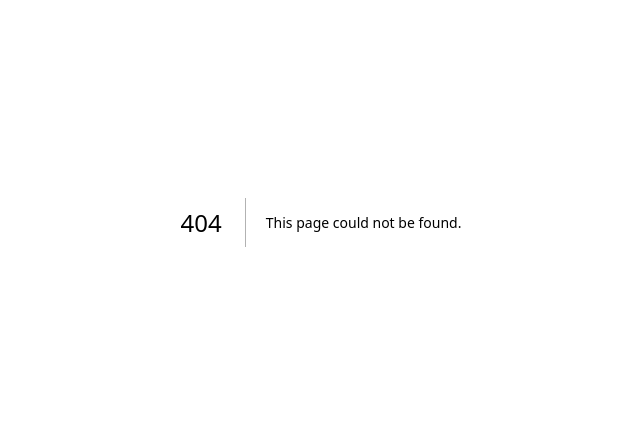
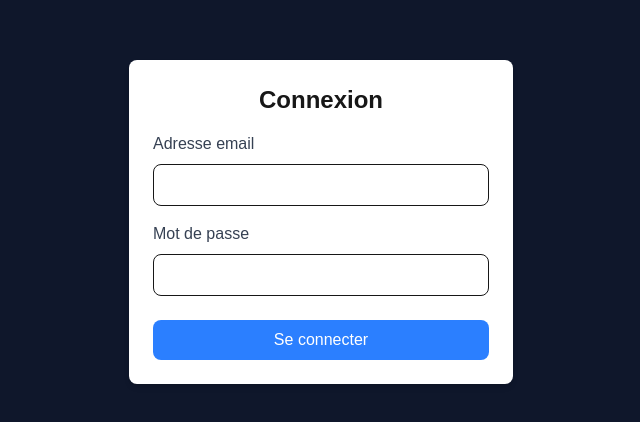
Before and after one commit to flonkita/lootopia, a Next.js app in the folder front/: page /login in a window 1280 px wide. Before the commit this address had no page. Shown: the part 178-600 px from the top of the page, without its empty margins (319-959 px from the left). Built offline with nearby package versions, Linux system fonts and the light colour scheme.

Commit message:
feat: add authentification, dashboard and script concurrently

```diff
--- /dev/null
+++ b/front/app/dashboard/page.tsx
@@ -0,0 +1,110 @@
+"use client";
+
+import { useEffect, useState } from 'react';
+import { useRouter } from 'next/navigation';
+import axios from 'axios';
+
+// On définit le type pour avoir l'autocomplétion
+interface User {
+    id: number;
+    email: string;
+    username: string;
+}
+
+export default function Dashboard() {
+    const [user, setUser] = useState<User | null>(null);
+    const [loading, setLoading] = useState(true);
+    const router = useRouter();
+
+    useEffect(() => {
+        const fetchUserData = async () => {
+            // 1. On cherche le sésame dans le coffre-fort du navigateur
+            const token = localStorage.getItem('token');
+
+            if (!token) {
+                // Pas de token ? Expulsé vers le login !
+                router.push('/login');
+                return;
+            }
+
+            try {
+                // 2. On utilise le token pour prouver au back-end qu'on a le droit d'être là
+                const response = await axios.get(`${process.env.NEXT_PUBLIC_API_URL}/auth/me`, {
+                    headers: {
+                        Authorization: `Bearer ${token}` // C'est ici qu'on montre patte blanche
+                    }
+                });
+
+                // 3. On sauvegarde les infos de l'utilisateur pour les afficher
+                setUser(response.data);
+            } catch (error) {
+                console.error("Erreur de token :", error);
+                // Si le token est faux ou expiré, on nettoie et on dégage
+                localStorage.removeItem('token');
+                router.push('/login');
+            } finally {
+                // Quoi qu'il arrive, on a fini de charger
+                setLoading(false);
+            }
+        };
+
+        fetchUserData();
+    }, [router]);
+
+    // Écran d'attente pendant qu'on vérifie le token (le fameux feu doux)
+    if (loading) {
+        return (
+            <div className="flex min-h-screen items-center justify-center bg-slate-900 text-white">
+                <p className="text-xl animate-pulse">Ouverture des portes du QG... 🏴‍☠️</p>
+            </div>
+        );
+    }
+
+    // Le vrai Dashboard une fois connecté
+    return (
+        <div className="min-h-screen bg-slate-900 p-8 text-white">
+            <div className="max-w-4xl mx-auto bg-slate-800 rounded-xl shadow-2xl border border-slate-700 overflow-hidden">
+
+                {/* En-tête du Dashboard */}
+                <div className="bg-slate-800 p-6 border-b border-slate-700 flex justify-between items-center">
+                    <h1 className="text-3xl font-bold">Mon QG 🏴‍☠️</h1>
+                    <button
+                        onClick={() => {
+                            localStorage.removeItem('token');
+                            router.push('/login');
+                        }}
+                        className="bg-red-500 hover:bg-red-600 px-4 py-2 rounded-lg font-bold transition-colors"
+                    >
+                        Déconnexion
+                    </button>
+                </div>
+
+                {/* Contenu principal */}
+                <div className="p-6">
+                    <div className="bg-slate-700 p-6 rounded-lg mb-6 shadow-inner">
+                        <h2 className="text-xl font-semibold mb-4 text-blue-400">Profil du Chasseur</h2>
+                        <ul className="space-y-2">
+                            <li>
+                                <span className="text-gray-400">Email de contact :</span>
+                                <span className="ml-2 font-mono">{user?.email}</span>
+                            </li>
+                            <li>
+                                <span className="text-gray-400">ID Chasseur :</span>
+                                <span className="ml-2 font-mono">#{user?.id}</span>
+                            </li>
+                            <li>
+                                <span className="text-gray-400">Nom de Chasseur :</span>
+                                <span className="ml-2 font-mono">{user?.username}</span>
+                            </li>
+                        </ul>
+                    </div>
+
+                    <blockquote className="border-l-4 border-blue-500 bg-slate-700/50 p-4 rounded-r italic text-gray-300">
+                        &quot;Prêt à reprendre la chasse là où tu t&apos;étais arrêté ?&quot;
+                    </blockquote>
+                </div>
+
+            </div>
+        </div>
+    );
+}
--- /dev/null
+++ b/front/app/login/page.tsx
@@ -0,0 +1,80 @@
+"use client";
+import { useState } from 'react';
+import { useRouter } from 'next/navigation';
+import axios from 'axios';
+
+
+export default function Login() {
+  const [email, setEmail] = useState('');
+  const [password, setPassword] = useState('');
+  const [error, setError] = useState('');
+  const router = useRouter();
+
+
+    const handleSubmit = async (e: React.FormEvent) => {
+        e.preventDefault();
+        setError(''); // Réinitialiser l'erreur avant de tenter la connexion
+
+        try {
+            // Appel à l'API pour se connecter
+            const response = await axios.post(`${process.env.NEXT_PUBLIC_API_URL}/auth/login`, {
+                email,
+                password,
+            });
+
+            // 2. On sauvegarde le token JWT dans le navigateur
+            localStorage.setItem('token', response.data.token);
+
+            // 3. 🚀 Redirection vers le dashboard utilisateur !
+            router.push('/dashboard');
+
+        // eslint-disable-next-line @typescript-eslint/no-explicit-any
+        } catch (err: any) {
+            // Si le back-end refuse (mauvais mot de passe, etc.), on affiche l'erreur
+            console.error("Erreur de connexion:", err);
+            setError(err.response?.data?.message || "Identifiants incorrects. Veuillez réessayer.");
+        }
+    };
+    return (
+        <div className="flex min-h-screen items-center justify-center bg-slate-900">
+            <form onSubmit={handleSubmit} className="bg-white p-6 rounded-lg shadow-md w-full max-w-sm">
+                <h2 className="text-2xl font-bold mb-4 text-center">Connexion</h2>
+
+                {/* 🆕 Zone d'affichage des erreurs */}
+                {error && (
+                    <div className="mb-4 p-3 bg-red-100 text-red-700 rounded-lg text-sm text-center">
+                        {error}
+                    </div>
+                )}
+                <div className="mb-4">
+                    <label htmlFor="email" className="block text-gray-700 mb-2">Adresse email</label>
+                    <input
+                        type="email"
+                        id="email"
+                        value={email}
+                        onChange={(e) => setEmail(e.target.value)}
+                        className="w-full px-3 py-2 border rounded-lg focus:outline-none focus:ring-2 focus:ring-blue-500"
+                        required
+                    />
+                </div>
+                <div className="mb-6">
+                    <label htmlFor="password" className="block text-gray-700 mb-2">Mot de passe</label>
+                    <input
+                        type="password"
+                        id="password"
+                        value={password}
+                        onChange={(e) => setPassword(e.target.value)}
+                        className="w-full px-3 py-2 border rounded-lg focus:outline-none focus:ring-2 focus:ring-blue-500"
+                        required
+                    />
+                </div>
+                <button
+                    type="submit"
+                    className="w-full bg-blue-500 text-white py-2 rounded-lg hover:bg-blue-600 transition-colors"
+                >
+                    Se connecter
+                </button>
+            </form>
+        </div>
+    );
+}
```
Also changed, not shown: package.json (added, +24 -0 lines), 2 other files (tests, documents, lock files or other folders).
